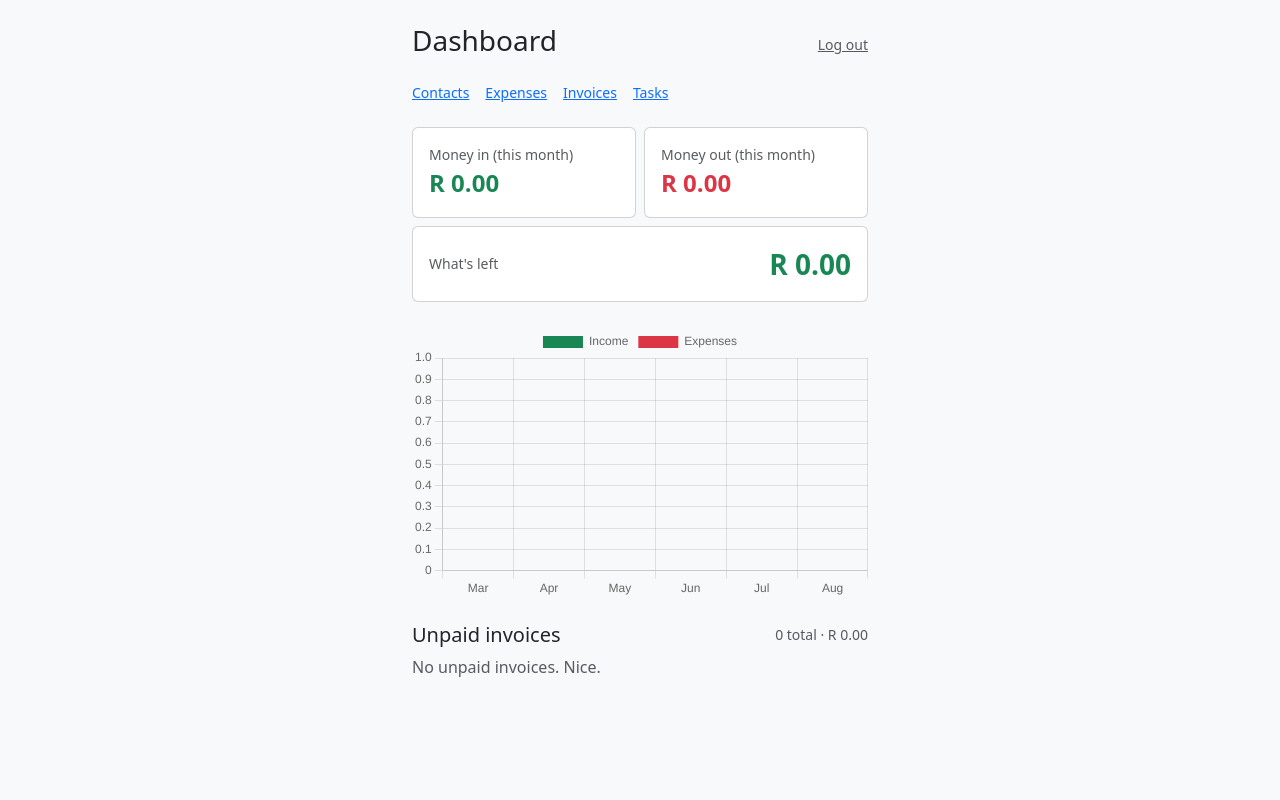
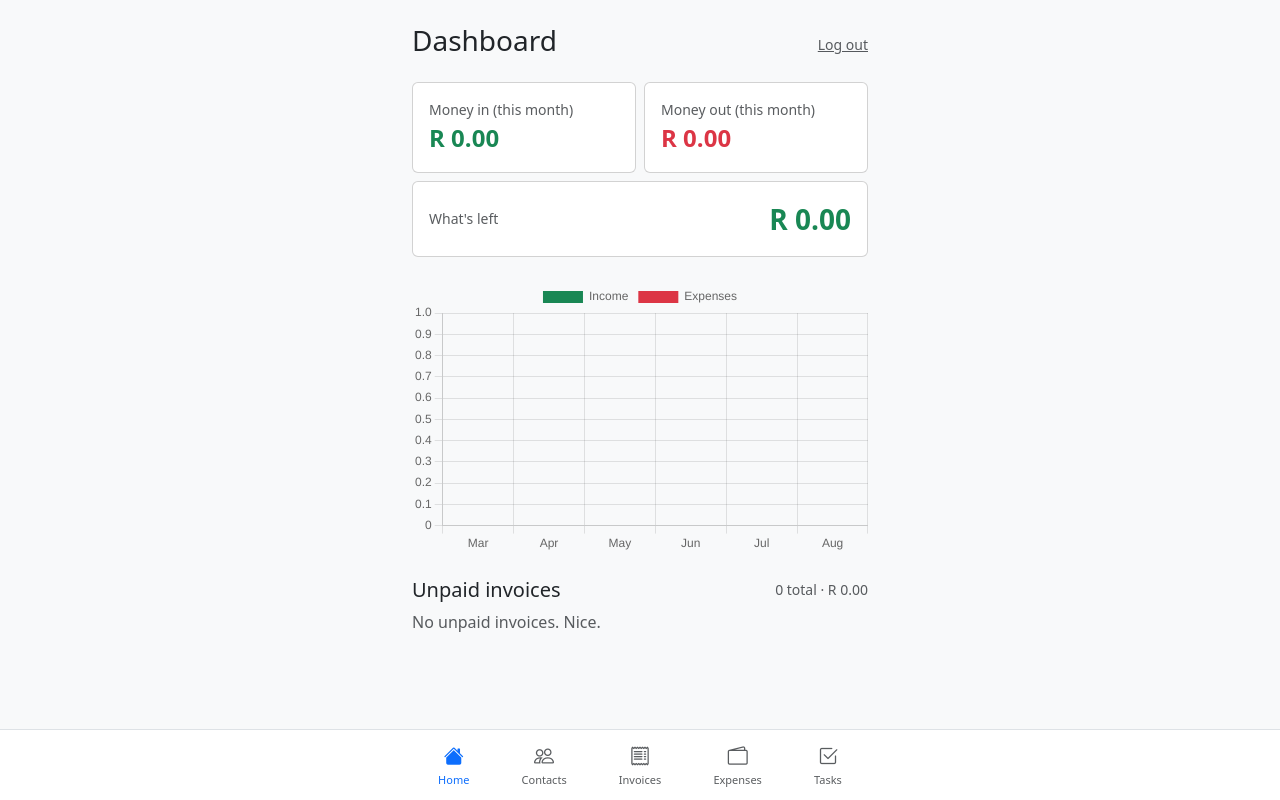
Before and after one commit to jarredjuliusbuilds/business-suite, a Flask app: page / in a window 1280 px wide. Run offline with Flask 3, Linux system fonts and the light colour scheme; a user stored in the database is signed in; tables that the repository leaves empty hold one stand-in row (values such as "Sample post"); some libraries are stand-ins or nearby versions.

Commit message:
polish: error pages, bottom nav bar with icons

```diff
--- a/app/__init__.py
+++ b/app/__init__.py
@@ -49,4 +49,12 @@ def create_app():
     from app.tasks.routes import tasks_bp
     app.register_blueprint(tasks_bp)
 
+    @app.errorhandler(404)
+    def not_found(e):
+        return render_template("errors/404.html"), 404
+
+    @app.errorhandler(500)
+    def server_error(e):
+        return render_template("errors/500.html"), 500
+
     return app
--- a/app/templates/base.html
+++ b/app/templates/base.html
@@ -5,9 +5,10 @@
     <meta name="viewport" content="width=device-width, initial-scale=1.0">
     <title>{% block title %}Business Suite{% endblock %}</title>
     <link href="https://cdnjs.cloudflare.com/ajax/libs/bootstrap/5.3.3/css/bootstrap.min.css" rel="stylesheet">
+    <link rel="stylesheet" href="https://cdnjs.cloudflare.com/ajax/libs/bootstrap-icons/1.11.3/font/bootstrap-icons.min.css">
 </head>
 <body class="bg-light">
-    <div class="container py-4" style="max-width: 480px;">
+    <div class="container py-4 pb-5" style="max-width: 480px; padding-bottom: 80px !important;">
         {% with messages = get_flashed_messages(with_categories=true) %}
             {% for category, message in messages %}
                 <div class="alert alert-{{ 'danger' if category == 'error' else category }}">{{ message }}</div>
@@ -15,5 +16,32 @@
         {% endwith %}
         {% block content %}{% endblock %}
     </div>
+
+    {% if current_user.is_authenticated %}
+    <nav class="navbar fixed-bottom bg-white border-top">
+        <div class="container-fluid d-flex justify-content-around py-1" style="max-width: 480px;">
+            <a href="{{ url_for('dashboard.index') }}" class="text-decoration-none text-center {{ 'text-primary' if request.endpoint == 'dashboard.index' else 'text-muted' }}" style="font-size: 11px;">
+                <i class="bi bi-house{{ '-fill' if request.endpoint == 'dashboard.index' else '' }}" style="font-size: 20px;"></i>
+                <div>Home</div>
+            </a>
+            <a href="{{ url_for('contacts.list') }}" class="text-decoration-none text-center {{ 'text-primary' if request.endpoint and request.endpoint.startswith('contacts.') else 'text-muted' }}" style="font-size: 11px;">
+                <i class="bi bi-people{{ '-fill' if request.endpoint and request.endpoint.startswith('contacts.') else '' }}" style="font-size: 20px;"></i>
+                <div>Contacts</div>
+            </a>
+            <a href="{{ url_for('invoices.list') }}" class="text-decoration-none text-center {{ 'text-primary' if request.endpoint and request.endpoint.startswith('invoices.') else 'text-muted' }}" style="font-size: 11px;">
+                <i class="bi bi-receipt{{ '' if request.endpoint and request.endpoint.startswith('invoices.') else '' }}" style="font-size: 20px;"></i>
+                <div>Invoices</div>
+            </a>
+            <a href="{{ url_for('expenses.list') }}" class="text-decoration-none text-center {{ 'text-primary' if request.endpoint and request.endpoint.startswith('expenses.') else 'text-muted' }}" style="font-size: 11px;">
+                <i class="bi bi-wallet2" style="font-size: 20px;"></i>
+                <div>Expenses</div>
+            </a>
+            <a href="{{ url_for('tasks.list') }}" class="text-decoration-none text-center {{ 'text-primary' if request.endpoint and request.endpoint.startswith('tasks.') else 'text-muted' }}" style="font-size: 11px;">
+                <i class="bi bi-check2-square" style="font-size: 20px;"></i>
+                <div>Tasks</div>
+            </a>
+        </div>
+    </nav>
+    {% endif %}
 </body>
 </html>
--- a/app/templates/contacts/form.html
+++ b/app/templates/contacts/form.html
@@ -34,6 +34,8 @@
 </form>
 {% endif %}
 <div class="mt-3">
-    <a href="{{ url_for('contacts.list') }}">&larr; Back to contacts</a>
+    <a href="{{ url_for('contacts.list') }}" class="btn btn-outline-secondary btn-sm w-100">
+        <i class="bi bi-arrow-left"></i> Back to contacts
+    </a>
 </div>
 {% endblock %}
--- a/app/templates/contacts/list.html
+++ b/app/templates/contacts/list.html
@@ -23,6 +23,8 @@
 {% endif %}
 
 <div class="mt-4">
-    <a href="{{ url_for('dashboard.index') }}">&larr; Back to dashboard</a>
+    <a href="{{ url_for('dashboard.index') }}" class="btn btn-outline-secondary btn-sm w-100">
+        <i class="bi bi-arrow-left"></i> Back to dashboard
+    </a>
 </div>
 {% endblock %}
--- a/app/templates/dashboard.html
+++ b/app/templates/dashboard.html
@@ -3,13 +3,6 @@
 <div class="d-flex justify-content-between align-items-center mb-3">
     <h3>Dashboard</h3>
     <a href="{{ url_for('auth.logout') }}" class="text-muted small">Log out</a>
-</div>
-
-<div class="d-flex gap-3 mb-4 small">
-    <a href="{{ url_for('contacts.list') }}">Contacts</a>
-    <a href="{{ url_for('expenses.list') }}">Expenses</a>
-    <a href="{{ url_for('invoices.list') }}">Invoices</a>
-    <a href="{{ url_for('tasks.list') }}">Tasks</a>
 </div>
 
 <div class="row g-2 mb-4">
--- a/app/templates/expenses/form.html
+++ b/app/templates/expenses/form.html
@@ -44,6 +44,8 @@
 </form>
 {% endif %}
 <div class="mt-3">
-    <a href="{{ url_for('expenses.list') }}">&larr; Back to expenses</a>
+    <a href="{{ url_for('expenses.list') }}" class="btn btn-outline-secondary btn-sm w-100">
+        <i class="bi bi-arrow-left"></i> Back to expenses
+    </a>
 </div>
 {% endblock %}
--- a/app/templates/expenses/list.html
+++ b/app/templates/expenses/list.html
@@ -50,6 +50,8 @@
 {% endif %}
 
 <div class="mt-4">
-    <a href="{{ url_for('dashboard.index') }}">&larr; Back to dashboard</a>
+    <a href="{{ url_for('dashboard.index') }}" class="btn btn-outline-secondary btn-sm w-100">
+        <i class="bi bi-arrow-left"></i> Back to dashboard
+    </a>
 </div>
 {% endblock %}
--- a/app/templates/invoices/form.html
+++ b/app/templates/invoices/form.html
@@ -53,7 +53,9 @@
     <button type="submit" class="btn btn-primary w-100">Create Invoice</button>
 </form>
 <div class="mt-3">
-    <a href="{{ url_for('invoices.list') }}">&larr; Back to invoices</a>
+    <a href="{{ url_for('invoices.list') }}" class="btn btn-outline-secondary btn-sm w-100">
+        <i class="bi bi-arrow-left"></i> Back to invoices
+    </a>
 </div>
 
 <script>
--- a/app/templates/invoices/list.html
+++ b/app/templates/invoices/list.html
@@ -37,6 +37,8 @@
 {% endif %}
 
 <div class="mt-4">
-    <a href="{{ url_for('dashboard.index') }}">&larr; Back to dashboard</a>
+    <a href="{{ url_for('dashboard.index') }}" class="btn btn-outline-secondary btn-sm w-100">
+        <i class="bi bi-arrow-left"></i> Back to dashboard
+    </a>
 </div>
 {% endblock %}
--- a/app/templates/invoices/view.html
+++ b/app/templates/invoices/view.html
@@ -52,6 +52,8 @@
 </form>
 
 <div class="mt-3">
-    <a href="{{ url_for('invoices.list') }}">&larr; Back to invoices</a>
+    <a href="{{ url_for('invoices.list') }}" class="btn btn-outline-secondary btn-sm w-100">
+        <i class="bi bi-arrow-left"></i> Back to invoices
+    </a>
 </div>
 {% endblock %}
--- a/app/templates/tasks/form.html
+++ b/app/templates/tasks/form.html
@@ -29,6 +29,8 @@
 {% endif %}
 
 <div class="mt-3">
-    <a href="{{ url_for('tasks.list') }}">&larr; Back to tasks</a>
+    <a href="{{ url_for('tasks.list') }}" class="btn btn-outline-secondary btn-sm w-100">
+        <i class="bi bi-arrow-left"></i> Back to tasks
+    </a>
 </div>
 {% endblock %}
--- a/app/templates/tasks/list.html
+++ b/app/templates/tasks/list.html
@@ -33,6 +33,8 @@
 {% endif %}
 
 <div class="mt-4">
-    <a href="{{ url_for('dashboard.index') }}">&larr; Back to dashboard</a>
+    <a href="{{ url_for('dashboard.index') }}" class="btn btn-outline-secondary btn-sm w-100">
+        <i class="bi bi-arrow-left"></i> Back to dashboard
+    </a>
 </div>
 {% endblock %}
```
Also changed, not shown: app/templates/errors/404.html (added, +8 -0 lines), app/templates/errors/500.html (added, +8 -0 lines).
